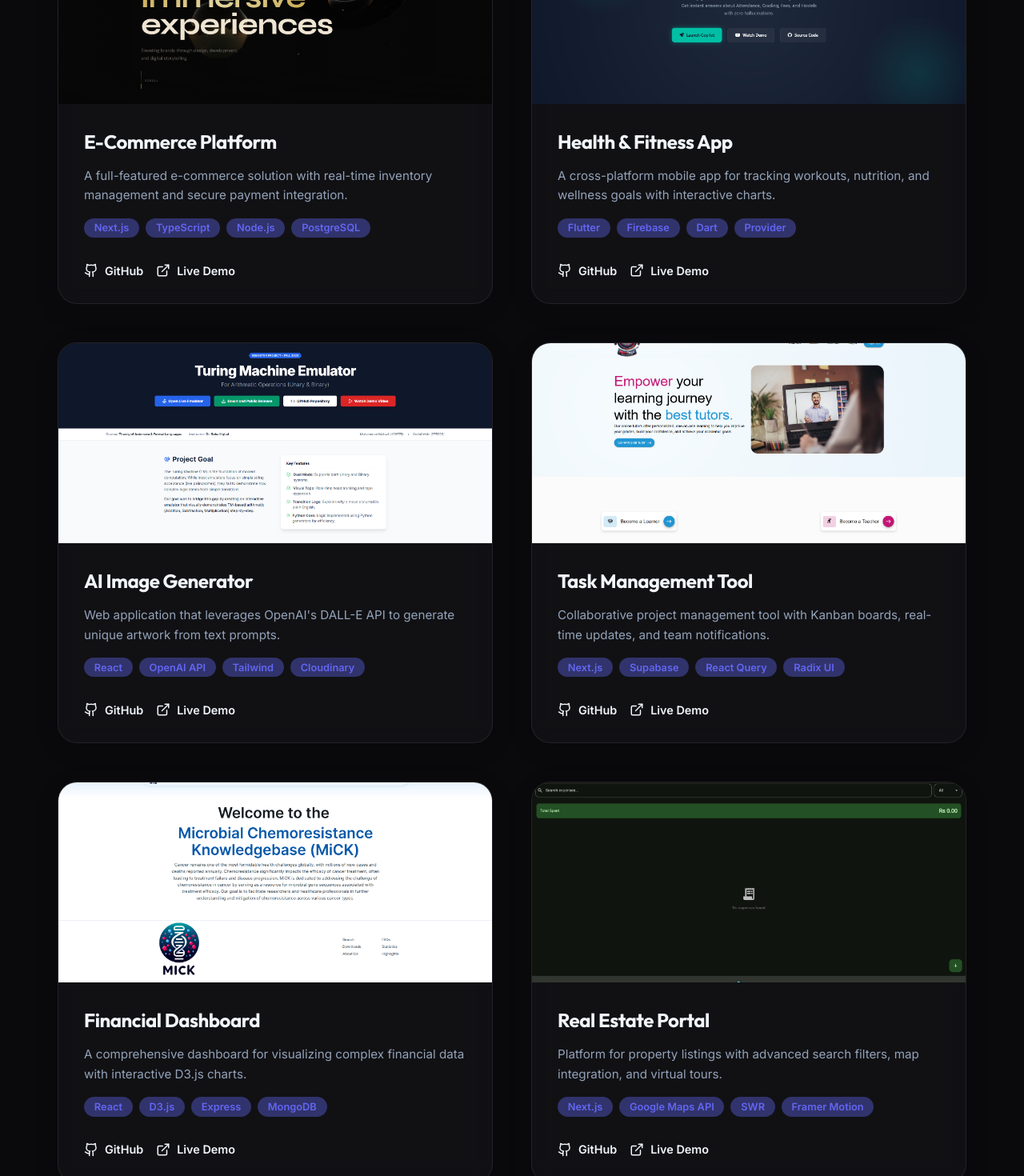
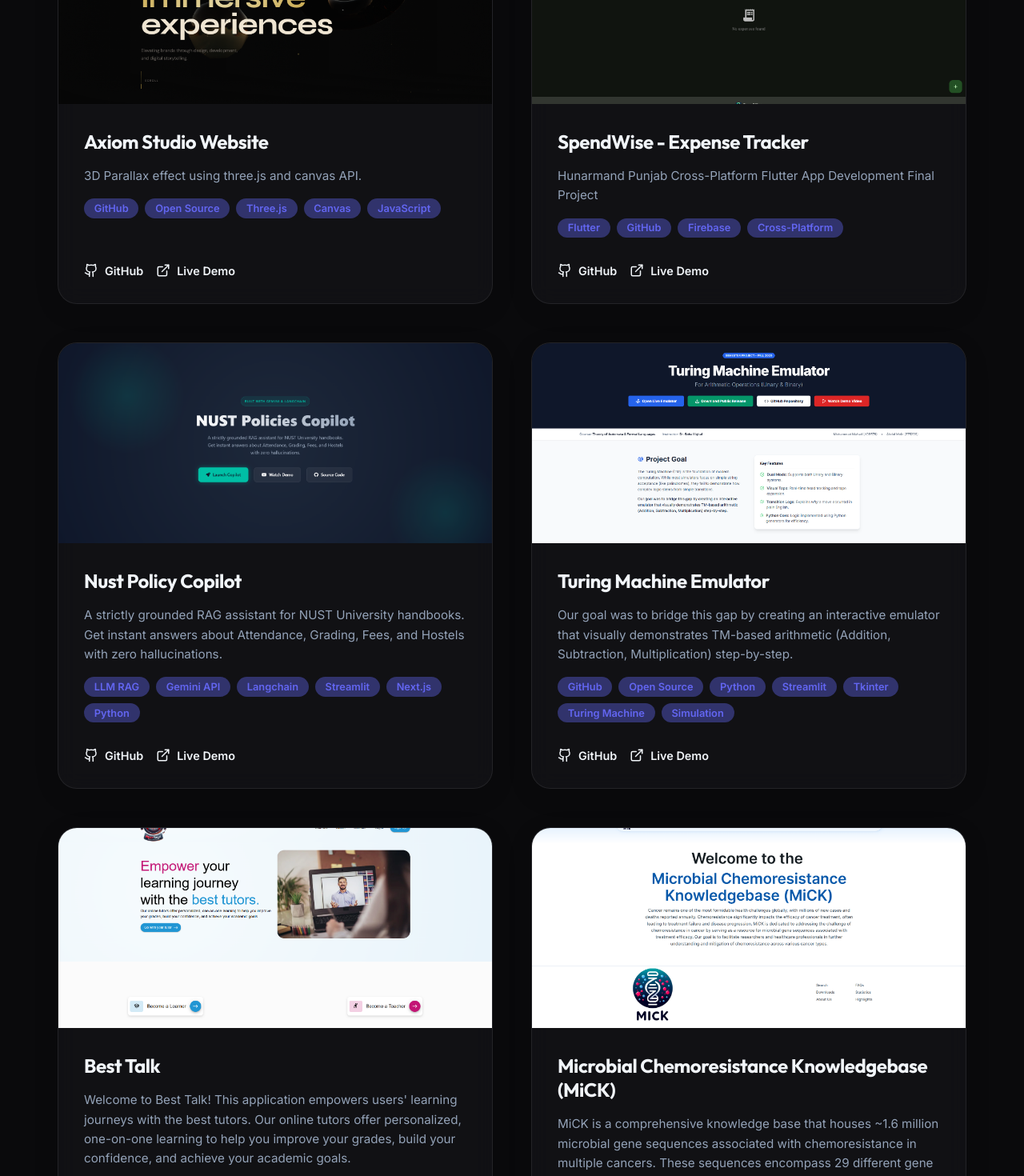
Before and after one commit to m-m4h4d/potential-waffle, a Next.js app: page /projects in a window 1280 px wide. Shown: the part 460-1930 px from the top of the page at 80% size. Built offline with nearby package versions, Linux system fonts and the light colour scheme.

Commit message:
feat: add projects showcase, footer, 3D background components, and automated project sync script

```diff
--- a/package.json
+++ b/package.json
@@ -6,7 +6,8 @@
     "dev": "next dev",
     "build": "next build",
     "start": "next start",
-    "lint": "eslint"
+    "lint": "next lint",
+    "sync-projects": "node scripts/sync-projects.mjs"
   },
   "dependencies": {
     "@react-three/drei": "^10.7.7",
--- a/src/app/contact/page.tsx
+++ b/src/app/contact/page.tsx
@@ -38,7 +38,7 @@ export default function Contact() {
               </div>
               <div className={styles.infoText}>
                 <h3>Email</h3>
-                <p>contact@mahad.dev</p>
+                <p>mahadbinashfaq@gmail.com</p>
               </div>
             </div>
             <div className={styles.infoItem}>
@@ -47,7 +47,7 @@ export default function Contact() {
               </div>
               <div className={styles.infoText}>
                 <h3>Phone</h3>
-                <p>+1 (234) 567-890</p>
+                <p>+92 304 0009032</p>
               </div>
             </div>
             <div className={styles.infoItem}>
--- a/src/app/projects/page.tsx
+++ b/src/app/projects/page.tsx
@@ -7,56 +7,7 @@ import { ExternalLink } from 'lucide-react';
 import SocialIcon from '../../components/SocialIcon';
 import styles from './Projects.module.css';
 
-const projects = [
-  {
-    title: "E-Commerce Platform",
-    description: "A full-featured e-commerce solution with real-time inventory management and secure payment integration.",
-    image: "/assets/project1.png",
-    tags: ["Next.js", "TypeScript", "Node.js", "PostgreSQL"],
-    github: "https://github.com",
-    demo: "https://example.com"
-  },
-  {
-    title: "Health & Fitness App",
-    description: "A cross-platform mobile app for tracking workouts, nutrition, and wellness goals with interactive charts.",
-    image: "/assets/project2.png",
-    tags: ["Flutter", "Firebase", "Dart", "Provider"],
-    github: "https://github.com",
-    demo: "https://example.com"
-  },
-  {
-    title: "AI Image Generator",
-    description: "Web application that leverages OpenAI's DALL-E API to generate unique artwork from text prompts.",
-    image: "/assets/project3.png",
-    tags: ["React", "OpenAI API", "Tailwind", "Cloudinary"],
-    github: "https://github.com",
-    demo: "https://example.com"
-  },
-  {
-    title: "Task Management Tool",
-    description: "Collaborative project management tool with Kanban boards, real-time updates, and team notifications.",
-    image: "/assets/project4.png",
-    tags: ["Next.js", "Supabase", "React Query", "Radix UI"],
-    github: "https://github.com",
-    demo: "https://example.com"
-  },
-  {
-    title: "Financial Dashboard",
-    description: "A comprehensive dashboard for visualizing complex financial data with interactive D3.js charts.",
-    image: "/assets/project5.png",
-    tags: ["React", "D3.js", "Express", "MongoDB"],
-    github: "https://github.com",
-    demo: "https://example.com"
-  },
-  {
-    title: "Real Estate Portal",
-    description: "Platform for property listings with advanced search filters, map integration, and virtual tours.",
-    image: "/assets/project6.png",
-    tags: ["Next.js", "Google Maps API", "SWR", "Framer Motion"],
-    github: "https://github.com",
-    demo: "https://example.com"
-  }
-];
+import { projects } from '../../data/projects';
 
 export default function Projects() {
   return (
@@ -86,6 +37,8 @@ export default function Projects() {
                 alt={project.title}
                 fill
                 className={styles.projectImage}
+                sizes="(max-width: 768px) 100vw, (max-width: 1200px) 50vw, 33vw"
+                priority={index === 0}
               />
             </div>
             <div className={styles.content}>
--- a/src/components/CanvasBackground.tsx
+++ b/src/components/CanvasBackground.tsx
@@ -5,7 +5,6 @@ import { Canvas, useFrame } from '@react-three/fiber';
 import * as THREE from 'three';
 import styles from './CanvasBackground.module.css';
 
-// Move impure function outside the component to satisfy purity rules
 const generateParticles = (count: number) => {
   const pos = new Float32Array(count * 3);
   for (let i = 0; i < count; i++) {
@@ -23,14 +22,15 @@ const generateParticles = (count: number) => {
 function ParticleField() {
   const ref = useRef<THREE.Points>(null!);
 
-  // Memoize the stable result of the generation
   const positions = useMemo(() => generateParticles(5000), []);
 
-  useFrame((state) => {
+  const timeRef = useRef(0);
+
+  useFrame((state, delta) => {
     if (ref.current) {
-      const time = state.clock.getElapsedTime();
-      ref.current.rotation.x = time / 15;
-      ref.current.rotation.y = time / 20;
+      timeRef.current += delta;
+      ref.current.rotation.x = timeRef.current / 15;
+      ref.current.rotation.y = timeRef.current / 20;
     }
   });
 
--- a/src/components/Footer/Footer.tsx
+++ b/src/components/Footer/Footer.tsx
@@ -11,10 +11,10 @@ const Footer = () => {
           <p>Full Stack Web & Mobile App Developer building seamless digital experiences.</p>
         </div>
         <div className={styles.socials}>
-          <a title="Github" href="https://github.com" target="_blank" rel="noopener noreferrer"><SocialIcon name="github" size={20} /></a>
-          <a title="Linkedin" href="https://linkedin.com" target="_blank" rel="noopener noreferrer"><SocialIcon name="linkedin" size={20} /></a>
-          <a title="X" href="https://twitter.com" target="_blank" rel="noopener noreferrer"><SocialIcon name="x" size={20} /></a>
-          <a title="Mail" href="mailto:[EMAIL_ADDRESS]"><SocialIcon name="mail" size={20} /></a>
+          <a title="Github" href="https://github.com/m-m4h4d" target="_blank" rel="noopener noreferrer"><SocialIcon name="github" size={20} /></a>
+          <a title="Linkedin" href="https://www.linkedin.com/in/muhammadm4h4d/" target="_blank" rel="noopener noreferrer"><SocialIcon name="linkedin" size={20} /></a>
+          <a title="X" href="https://x.com/m_m_peykar" target="_blank" rel="noopener noreferrer"><SocialIcon name="x" size={20} /></a>
+          <a title="Mail" href="mailto:mahadbinashfaq@gmail.com"><SocialIcon name="mail" size={20} /></a>
         </div>
         <div className={styles.copyright}>
           <p>&copy; {new Date().getFullYear()} Portfolio. All rights reserved.</p>
--- /dev/null
+++ b/src/data/projects.ts
@@ -0,0 +1,59 @@
+export interface Project {
+  title: string;
+  description: string;
+  image: string;
+  tags: string[];
+  github: string;
+  demo: string;
+}
+
+export const projects: Project[] = [
+  {
+    title: "Axiom Studio Website",
+    description: "3D Parallax effect using three.js and canvas API.",
+    image: "/assets/project1.png",
+    tags: ["GitHub", "Open Source", "Three.js", "Canvas", "JavaScript"],
+    github: "https://github.com/XRomieo/3d-Parallax-Sample",
+    demo: "https://3d-parallax-sample.vercel.app"
+  },
+  {
+    title: "SpendWise - Expense Tracker",
+    description: "Hunarmand Punjab Cross-Platform Flutter App Development Final Project",
+    image: "/assets/project6.png",
+    tags: ["Flutter", "GitHub", "Firebase", "Cross-Platform"],
+    github: "https://github.com/m-m4h4d/mahad_expense_tracker",
+    demo: "https://spend-wise-expense-tracker.netlify.app"
+  },
+  {
+    title: "Nust Policy Copilot",
+    description: "A strictly grounded RAG assistant for NUST University handbooks. Get instant answers about Attendance, Grading, Fees, and Hostels with zero hallucinations.",
+    image: "/assets/project2.png",
+    tags: ["LLM RAG", "Gemini API", "Langchain", "Streamlit", "Next.js", "Python"],
+    github: "https://github.com/m-m4h4d/nust-policy-copilot",
+    demo: "https://nust-policy-copilot.vercel.app"
+  },
+  {
+    title: "Turing Machine Emulator",
+    description: "Our goal was to bridge this gap by creating an interactive emulator that visually demonstrates TM-based arithmetic (Addition, Subtraction, Multiplication) step-by-step.",
+    image: "/assets/project3.png",
+    tags: ["GitHub", "Open Source", "Python", "Streamlit", "Tkinter", "Turing Machine", "Simulation"],
+    github: "https://github.com/m-m4h4d/turing_emulator",
+    demo: "https://turing-emulator.vercel.app"
+  },
+  {
+    title: "Best Talk",
+    description: "Welcome to Best Talk! This application empowers users' learning journeys with the best tutors. Our online tutors offer personalized, one-on-one learning to help you improve your grades, build your confidence, and achieve your academic goals.",
+    image: "/assets/project4.png",
+    tags: ["HTML", "Tailwind CSS", "JavaScript", "GitHub"],
+    github: "https://github.com/m-m4h4d/b-talk",
+    demo: "https://b-talk.vercel.app"
+  },
+  {
+    title: "Microbial Chemoresistance Knowledgebase (MiCK)",
+    description: "MiCK is a comprehensive knowledge base that houses ~1.6 million microbial gene sequences associated with chemoresistance in multiple cancers. These sequences encompass 29 different gene types linked to chemoresistance and drug metabolism, meticulously curated from recent literature and databases.",
+    image: "/assets/project5.png",
+    tags: ["React", "D3.js", "Express", "MongoDB", "GitHub"],
+    github: "https://github.com/m-m4h4d/my-app",
+    demo: "https://my-app-khaki-theta.vercel.app"
+  }
+];
```
Also changed, not shown: scripts/sync-projects.mjs (added, +79 -0 lines).
